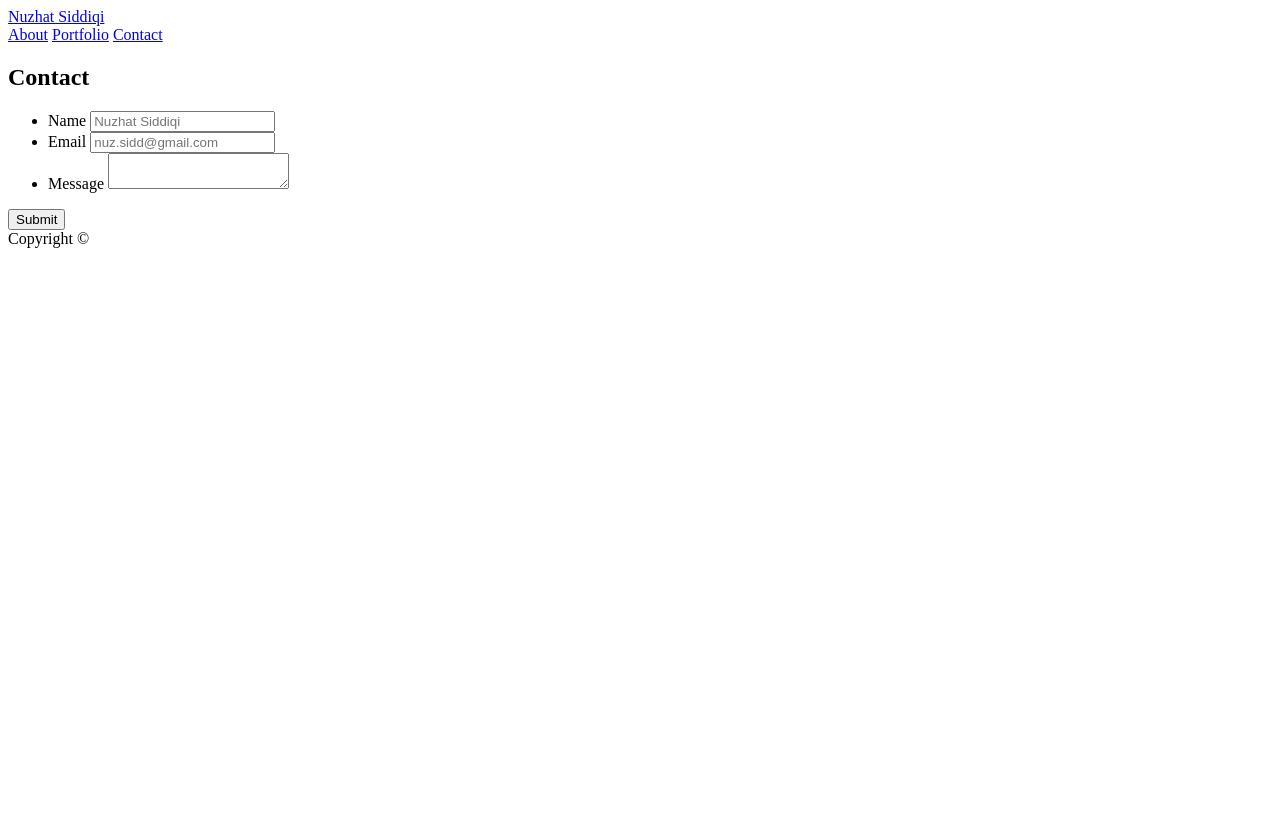
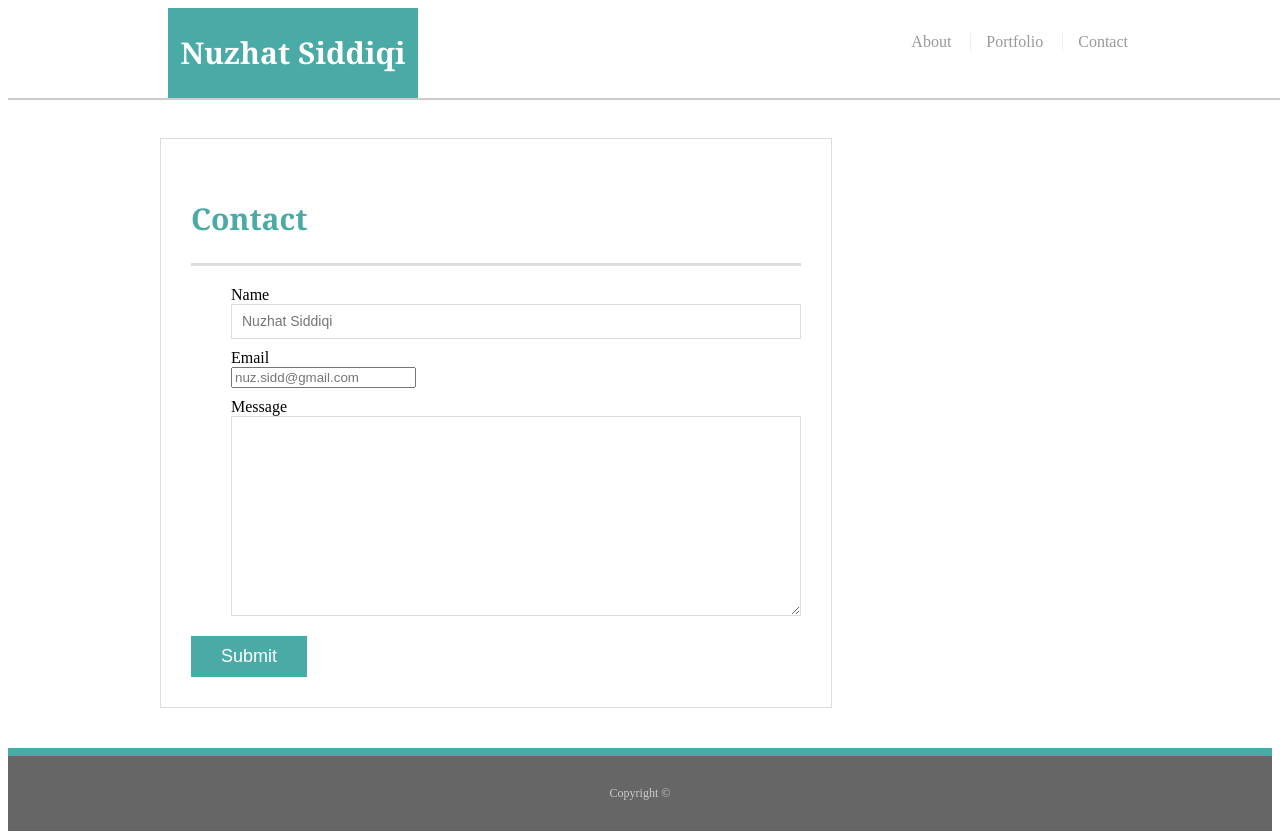
Before and after one commit to NuzhatSiddiqi/Responsive-Portfolio, a plain HTML site: page contact.html in a window 1280 px wide. Before the commit the page ends 800 px from the top, so only its background shows below. Drawn offline with Linux system fonts and the light colour scheme.

Commit message:
Update contact.html

```diff
--- a/contact.html
+++ b/contact.html
@@ -5,7 +5,7 @@
   <meta charset="UTF-8">
   <title>Contact | Nuzhat Siddiqi </title>
 
-  <link rel="stylesheet" type="text/css" href="assets/css/style.css">
+  <link rel="stylesheet" type="text/css" href="style.css">
 </head>
 
 <body>
```
